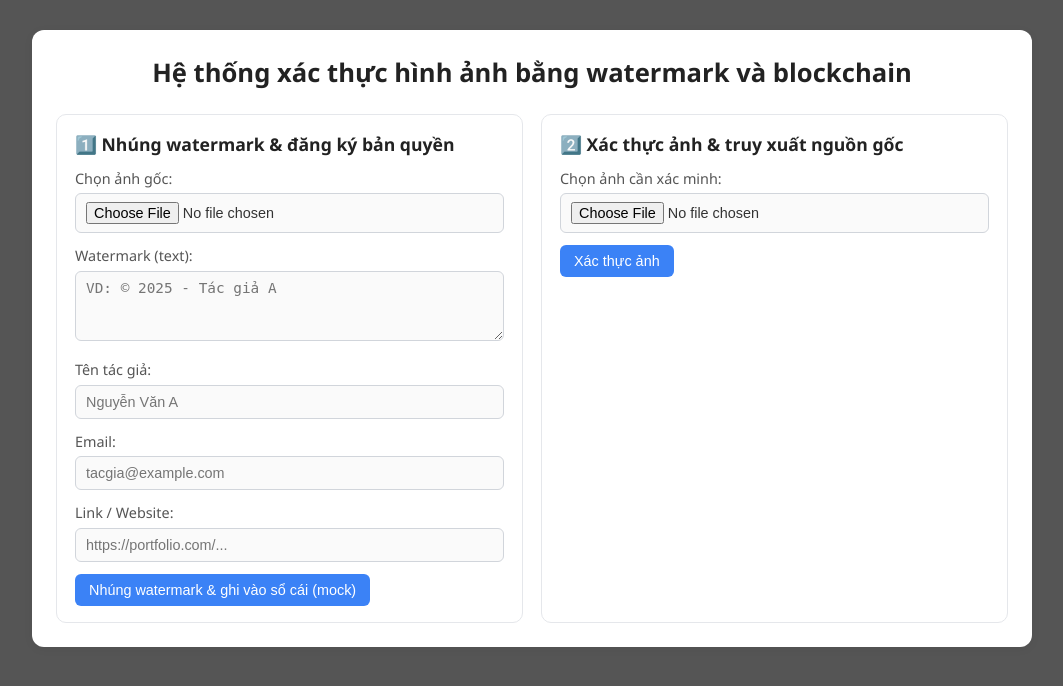
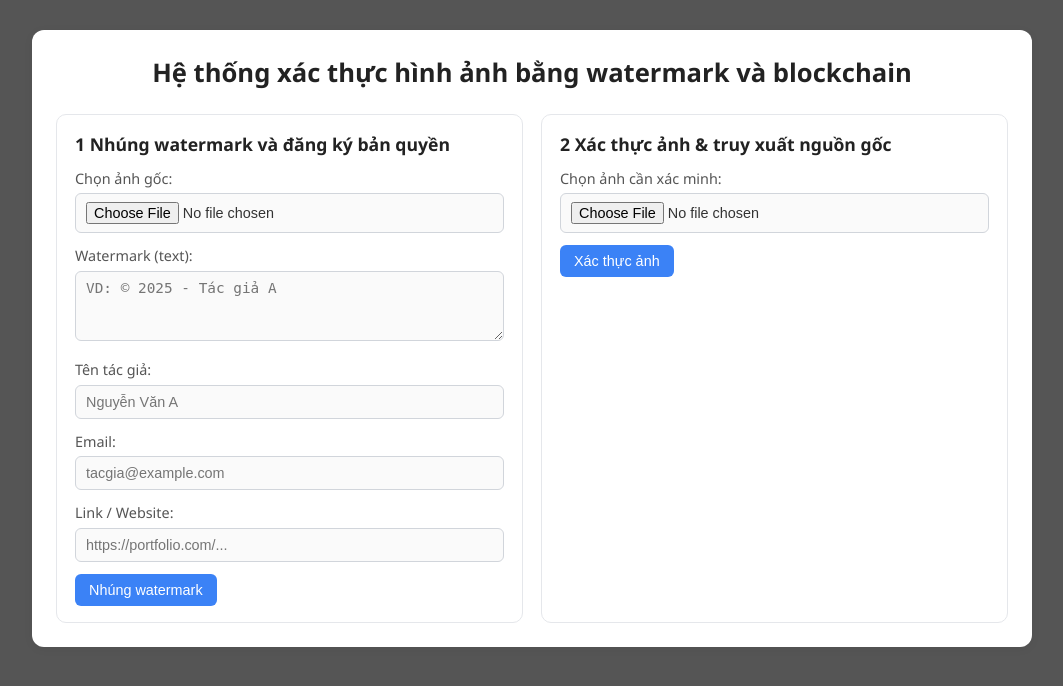
Before and after one commit to hoanghieuinfo/deep_watermark_web, a Flask app: page / in a window 1280 px wide. Shown: the top 686 px of the page, without its empty margins (108-1171 px from the left). Run offline with Flask 3, Linux system fonts and the light colour scheme.

Commit message:
Update index.html

```diff
--- a/deep_watermark_web/templates/index.html
+++ b/deep_watermark_web/templates/index.html
@@ -5,7 +5,7 @@
 
 <div class="row">
     <div class="card">
-        <h2>1️⃣ Nhúng watermark & đăng ký bản quyền</h2>
+        <h2>1 Nhúng watermark và đăng ký bản quyền</h2>
         <form action="{{ url_for('embed') }}" method="post" enctype="multipart/form-data">
             <div class="field-group">
                 <label>Chọn ảnh gốc:</label>
@@ -32,12 +32,12 @@
                 <input type="text" name="author_link" placeholder="https://portfolio.com/...">
             </div>
 
-            <button type="submit">Nhúng watermark & ghi vào sổ cái (mock)</button>
+            <button type="submit">Nhúng watermark </button>
         </form>
     </div>
 
     <div class="card">
-        <h2>2️⃣ Xác thực ảnh & truy xuất nguồn gốc</h2>
+        <h2>2 Xác thực ảnh & truy xuất nguồn gốc</h2>
         <form action="{{ url_for('verify') }}" method="post" enctype="multipart/form-data">
             <div class="field-group">
                 <label>Chọn ảnh cần xác minh:</label>
```
